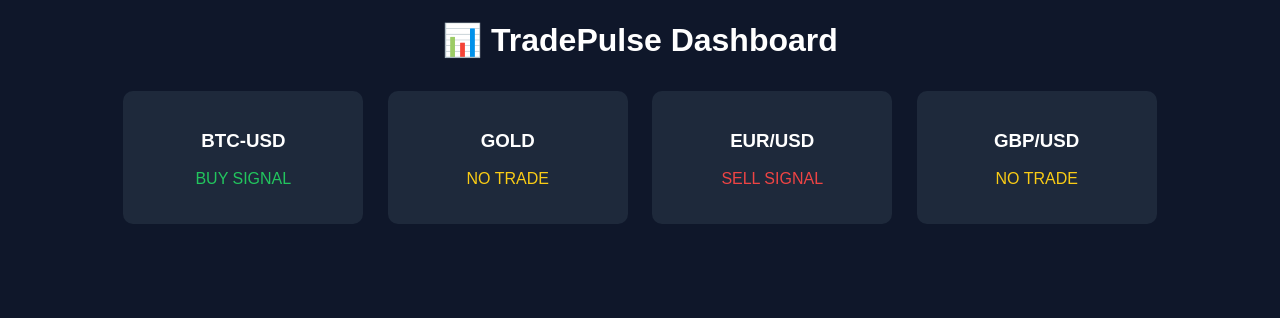
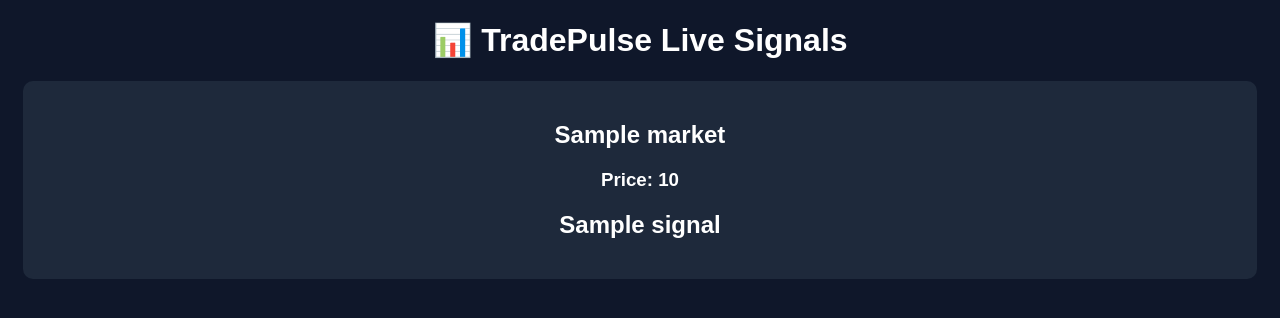
Before and after one commit to Evansmohlala/TradePluto, a Flask app: template app/templates/dashborad.html in a window 1280 px wide. Shown: the top 318 px of the page. Run offline with Flask 3, Linux system fonts and the light colour scheme; the template is opened without the code that fills it: most values are stand-ins (such as "Sample title", 1, 10 or a date in 2020).

Commit message:
Update dashborad.html

```diff
--- a/app/templates/dashborad.html
+++ b/app/templates/dashborad.html
@@ -2,49 +2,56 @@
 <html>
 <head>
     <title>TradePulse Dashboard</title>
+
     <style>
         body {
-            font-family: Arial;
             background: #0f172a;
             color: white;
+            font-family: Arial;
             text-align: center;
         }
+
         .card {
             background: #1e293b;
+            margin: 15px;
             padding: 20px;
-            margin: 10px;
-            display: inline-block;
-            width: 200px;
             border-radius: 10px;
         }
-        .buy { color: #22c55e; }
-        .sell { color: #ef4444; }
-        .hold { color: #facc15; }
+
+        .BUY {
+            color: lime;
+        }
+
+        .SELL {
+            color: red;
+        }
+
+        .NO {
+            color: yellow;
+        }
     </style>
+
 </head>
+
 <body>
 
-    <h1>📊 TradePulse Dashboard</h1>
+<h1>📊 TradePulse Live Signals</h1>
 
-    <div class="card">
-        <h3>BTC-USD</h3>
-        <p class="buy">BUY SIGNAL</p>
-    </div>
+{% for s in signals %}
 
-    <div class="card">
-        <h3>GOLD</h3>
-        <p class="hold">NO TRADE</p>
-    </div>
+<div class="card">
 
-    <div class="card">
-        <h3>EUR/USD</h3>
-        <p class="sell">SELL SIGNAL</p>
-    </div>
+    <h2>{{ s.market }}</h2>
 
-    <div class="card">
-        <h3>GBP/USD</h3>
-        <p class="hold">NO TRADE</p>
-    </div>
+    <h3>Price: {{ s.price }}</h3>
+
+    <h2 class="{{ s.signal }}">
+        {{ s.signal }}
+    </h2>
+
+</div>
+
+{% endfor %}
 
 </body>
 </html>
```
